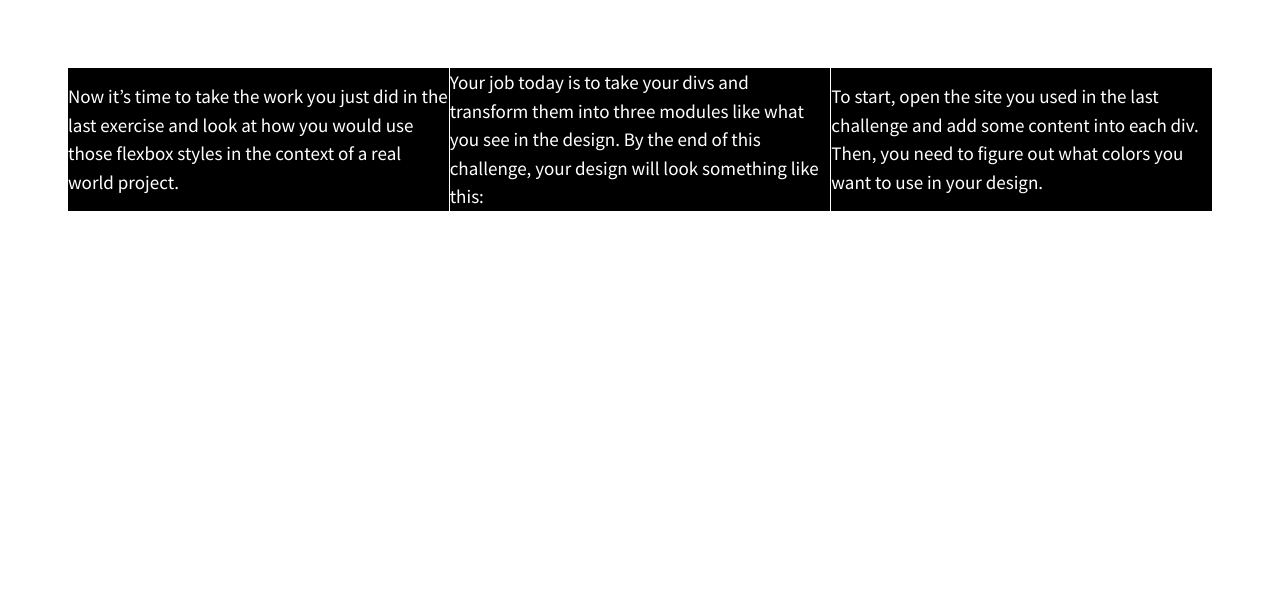
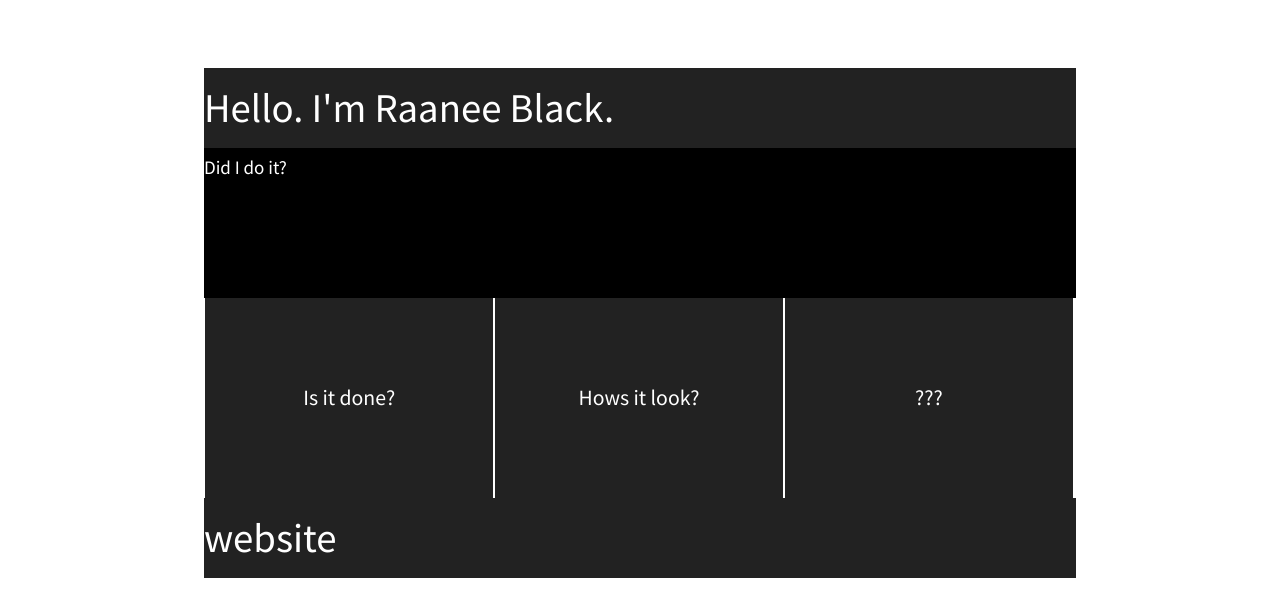
Before and after one commit to Raahknee/divs-flexbox, a plain HTML site: page index.html in a window 1280 px wide. Drawn offline with nearby package versions, Linux system fonts and the light colour scheme.

Commit message:
Finished layout

```diff
--- a/css/main.css
+++ b/css/main.css
@@ -97,8 +97,8 @@ textarea {
 
 
 html {
-  background-color: #fff;
   height: 100%;
+  width: 100%;
 }
 
 body {
@@ -106,54 +106,70 @@ body {
   padding: 5em;
   font-size: 1.7em;
   height: 100%;
+  display: flex;
+  justify-content: center;
 }
 
-.wrapper {
-  /*add display:flex and set justify-content to space-between*/
+header,
+footer {
+  background-color: #222;
+  color: #fff;
+  height: 80px;
+  width: 100%;
+  font-size: 3em;
   display: flex;
-  justify-content: space-between;
-  font-weight: 50;
-
+  justify-content: flex-start;
+  align-items: center;
 }
 
-.div-1 {
+main {
+    background-color: black;
+    height: 150px;
+    width: 100%;
+    color: #fff;
     display: flex;
-  justify-content: center;
+    align-items: flex-start;
+    flex-flow: wrap;
+    justify-content: flex-start;
+    font-size: 1.4em;
+  }
+
+  .flex-container {
+      display: flex;
+      align-items: center;
+      flex-flow: row wrap;
+      justify-content: center;
+      height: auto;
+
+  }
+
+  .flex-items {
+    color: #fff;
+    line-height: 1.5em;
+    font-size: 1.6em;
+    height: 200px;
+    justify-content: center;
+    display: flex;
+    align-items: center;
+    background-color: #222;
+    width: 33%;
+    justify-items: center;
+    border-right: #fff solid 2.4px;
+
+  }
+
+
+
+.div-1, .div-2, .div-3 {
+    display: flex;
+  justify-content:center;
   align-items: center;
-  width: 33.3%;
   color: #fff;
-  line-height: 1.5em;
   font-size: 1.4em;
   background-color: black;
-  height: auto;
-  border-right: #fff solid 1px;
-}
-
-.div-2{
-    display: flex;
-  justify-content: center;
-  align-items: center;
-  width: 33.3%;
-  color: #fff;
-  line-height: 1.5em;
-  font-size: 1.4em;
-  background-color: black;
-  height: auto;
-  border-right: #fff solid 1px;
-}
 
 
-.div-3 {
-  /*give the divs a width of 30%, add display:flex, set justify-content and align-items to center*/
-  display: flex;
-  justify-content: center;
-  align-items: center;
-  width: 33.3%;
-  color: #fff;
-  line-height: 1.5em;
-  font-size: 1.4em;
-  background-color: black;
-  height: auto;
+
 }
 
 
--- a/index.html
+++ b/index.html
@@ -24,20 +24,20 @@
         <![endif]-->
 
     <section class="wrapper">
-        <div class="div-1">
-            Now it’s time to take the work you just did in the last exercise and look at how you would use those flexbox
-            styles in the context of a real world project.
-        </div>
-        <div class="div-2">
-            Your job today is to take your divs and transform them into three modules like what you see in the
-            design.
-
-            By the end of this challenge, your design will look something like this:
-        </div>
-        <div class="div-3">
-            To start, open the site you used in the last challenge and add some content into each div.
-            Then, you need to figure out what colors you want to use in your design.
-        </div>
+        <section class="flex-container">
+            <header>Hello. I'm Raanee Black.</header>
+            <main>Did I do it?</main>
+            <div id="div-1" class="flex-items">
+                Is it done?
+            </div>
+            <div id="div-2" class="flex-items">
+                Hows it look?
+            </div>
+            <div id="div-3" class="flex-items">
+                ???
+            </div>
+            <footer>website</footer>
+        </section>
     </section>
 
     <script src="https://ajax.googleapis.com/ajax/libs/jquery/1.11.3/jquery.min.js"></script>
```
